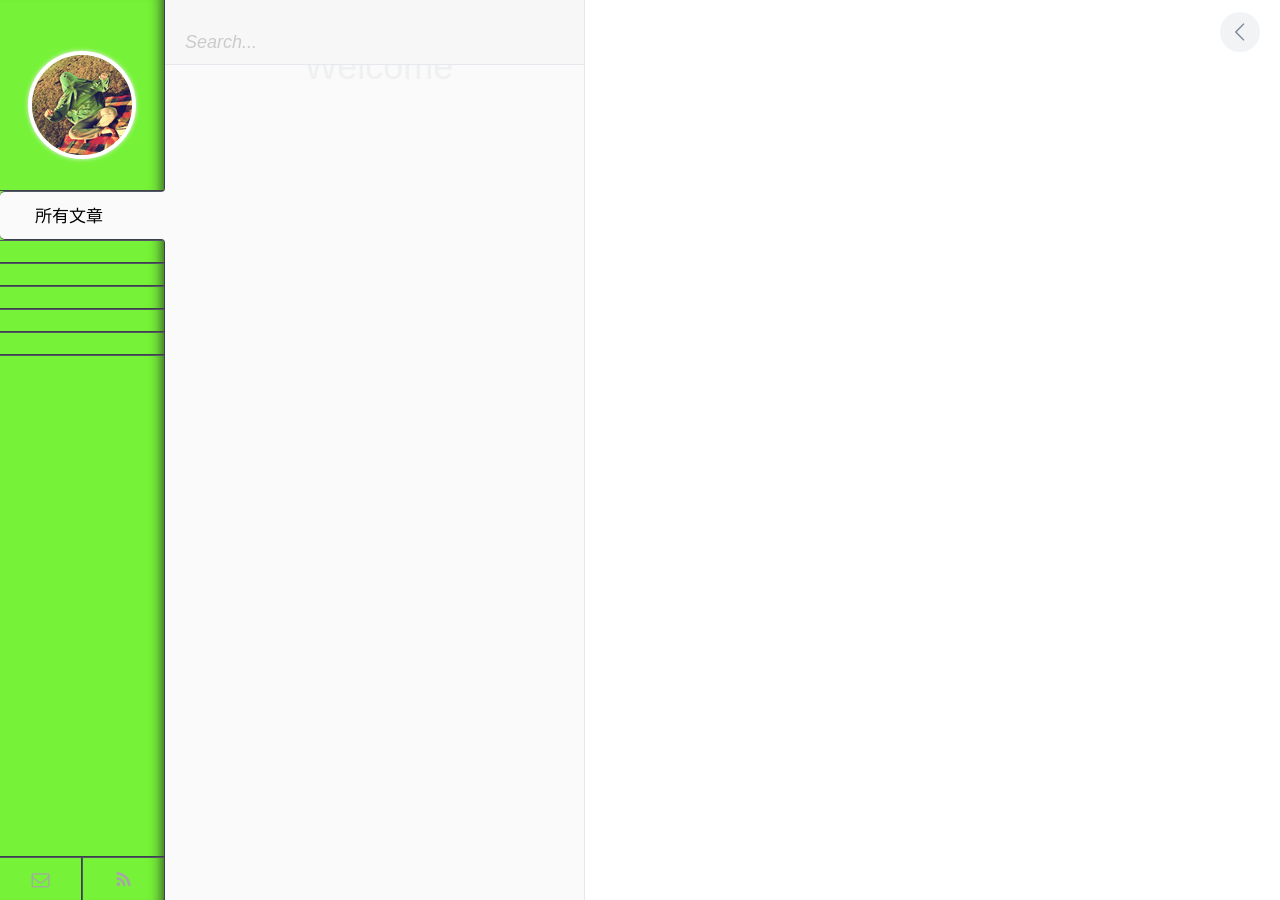
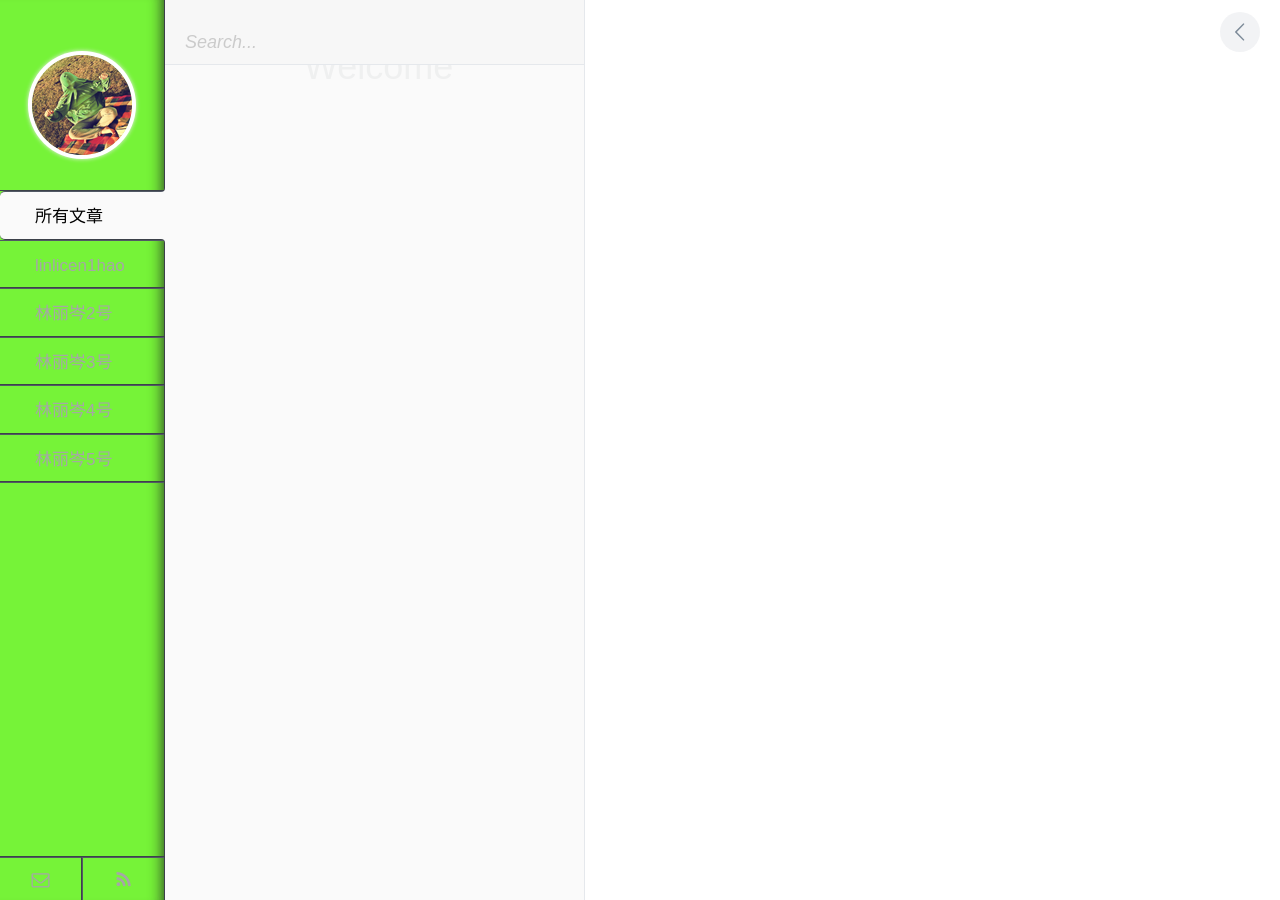
Before and after one commit to Mashaladi/Mashaladi.github.io, a Jekyll site: the page built from index.html, in a window 1280 px wide. Built offline with Jekyll 4.4.1, drawn with Linux system fonts in a browser that asks for light colours.

Commit message:
linlincennihao

```diff
--- a/_layouts/index.html
+++ b/_layouts/index.html
@@ -17,11 +17,11 @@
 
         <ul id="tags__ul">
           <li id="js-label1" class="tags__li tags-btn active">所有文章</li>
-          <li id="js-label2" class="tags__li tags-btn"林丽岑1号</li>
-          <li id="js-label3" class="tags__li tags-btn"林丽岑2号</li>
-          <li id="js-label4" class="tags__li tags-btn"林丽岑3号</li>
-          <li id="js-label5" class="tags__li tags-btn"林丽岑4号</li>
-          <li id="js-label6" class="tags__li tags-btn"林丽岑5号</li>
+          <li id="js-label2" class="tags__li tags-btn">linlicen1hao</li>
+          <li id="js-label3" class="tags__li tags-btn">林丽岑2号</li>
+          <li id="js-label4" class="tags__li tags-btn">林丽岑3号</li>
+          <li id="js-label5" class="tags__li tags-btn">林丽岑4号</li>
+          <li id="js-label6" class="tags__li tags-btn">林丽岑5号</li>
         </ul>
 
         <div id="tags__bottom">
```
